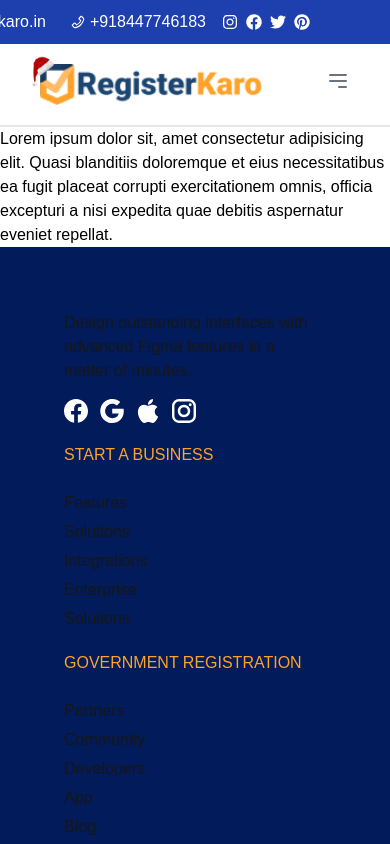
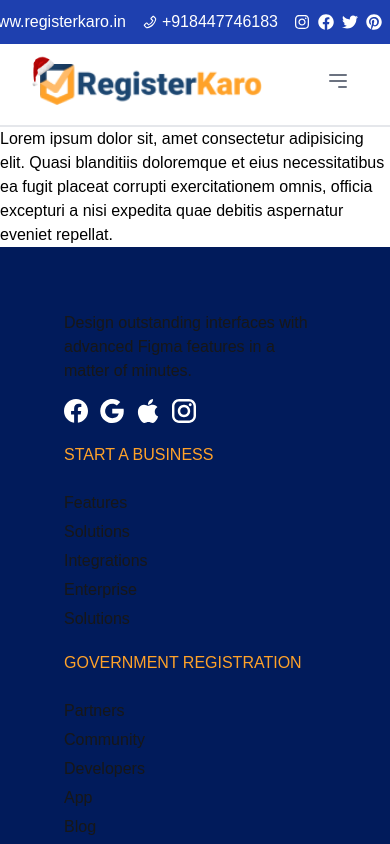
Before and after one commit to Arvindkr123/register-kero, a Next.js app: page / in a window 390 px wide. Shown: the top 844 px of the page. Built offline with nearby package versions, Linux system fonts and the light colour scheme.

Commit message:
added some changes

```diff
--- a/src/app/layout.js
+++ b/src/app/layout.js
@@ -29,7 +29,6 @@ export default function RootLayout({ children }) {
         <MainHeader />
         {children}
         <Footer />
-
       </body>
     </html>
   );
--- a/src/components/headers/Contact.header.jsx
+++ b/src/components/headers/Contact.header.jsx
@@ -2,8 +2,8 @@ import React from "react";
 
 const ContactHeader = () => {
   return (
-    <div class="bg-blue-800 p-2 text-white flex justify-end items-center h-[44px] pr-20">
-      <div class="flex items-center space-x-2">
+    <div class="bg-blue-800 p-2 text-white flex justify-end items-center h-[44px] sm:pr-20">
+      <div class="flex items-center sm:space-x-2">
         <p className="flex items-center">
           <svg
             stroke="currentColor"
```
